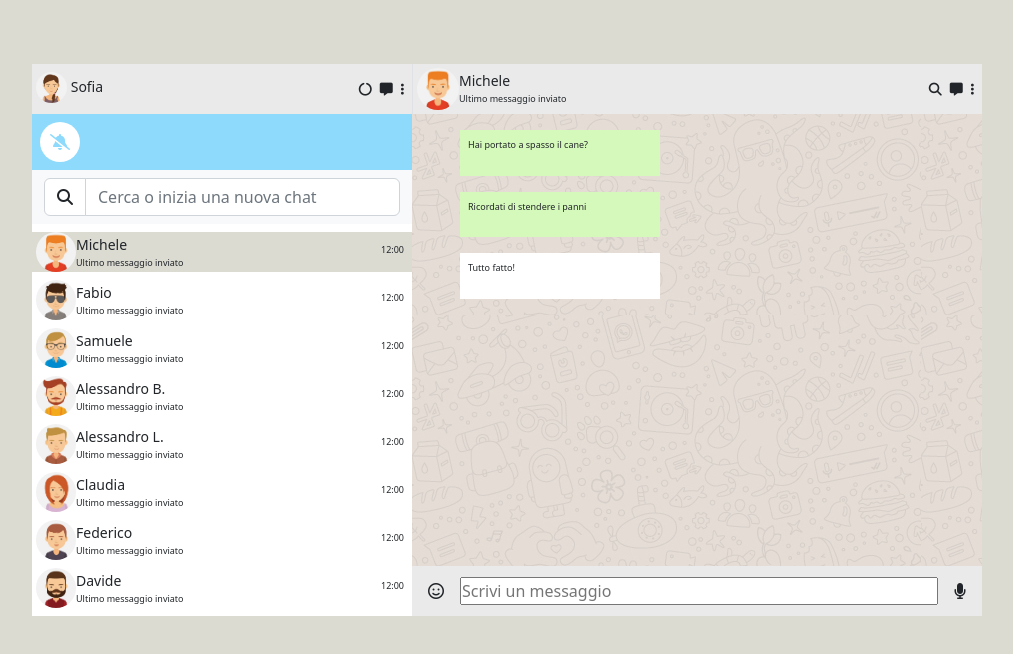
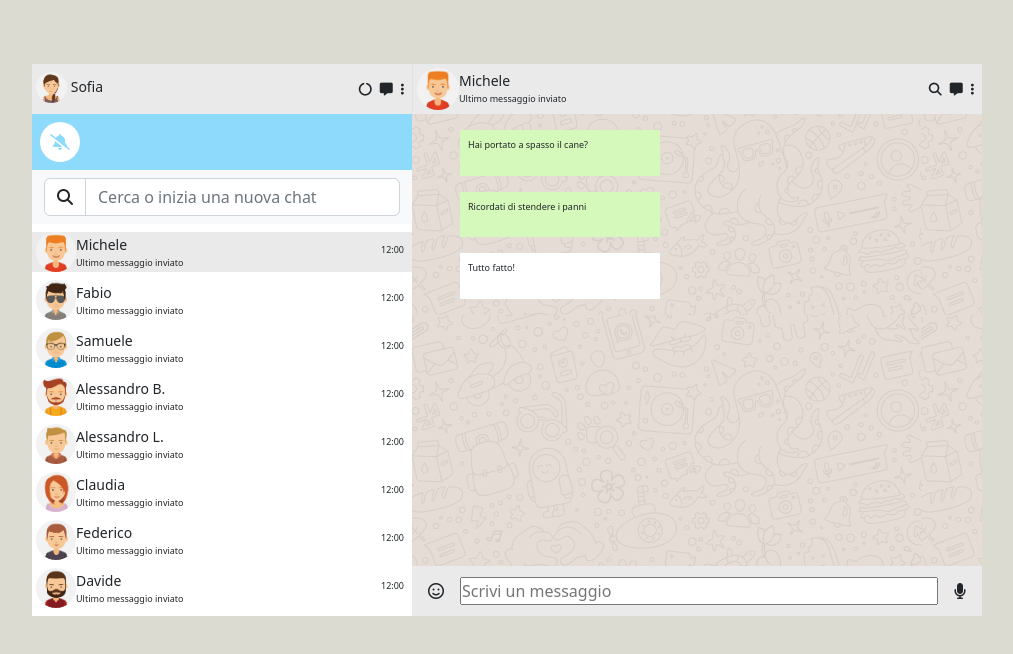
Before and after one commit to UniversoCaotico1997/vue-boolzapp, a plain HTML site: page milestone-3/index.html in a window 1280 px wide. Shown: the whole page, without its empty margins (38-1051 px from the left). Drawn offline with nearby package versions, Linux system fonts and the light colour scheme.

Commit message:
cambio coloe nella classe select_chat

```diff
--- a/milestone-3/assets/css/style.css
+++ b/milestone-3/assets/css/style.css
@@ -89,7 +89,7 @@ img{
     height: 40px;
 }
 .select_chat{
-    background-color: var(--bg-secondary);
+    background-color: var(--bg-tertiary);
 }
 /* /.list_contacts */
 
```
